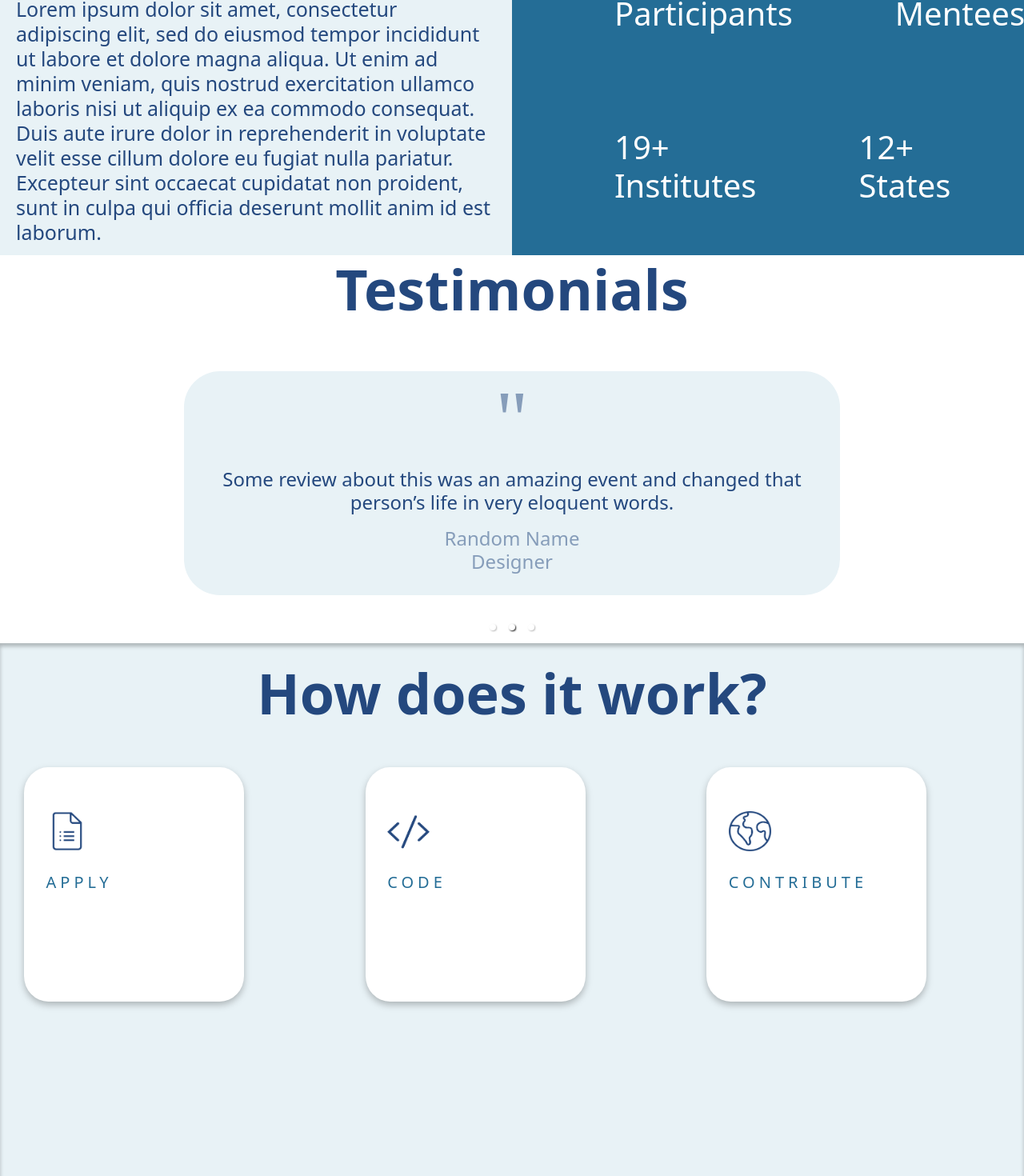
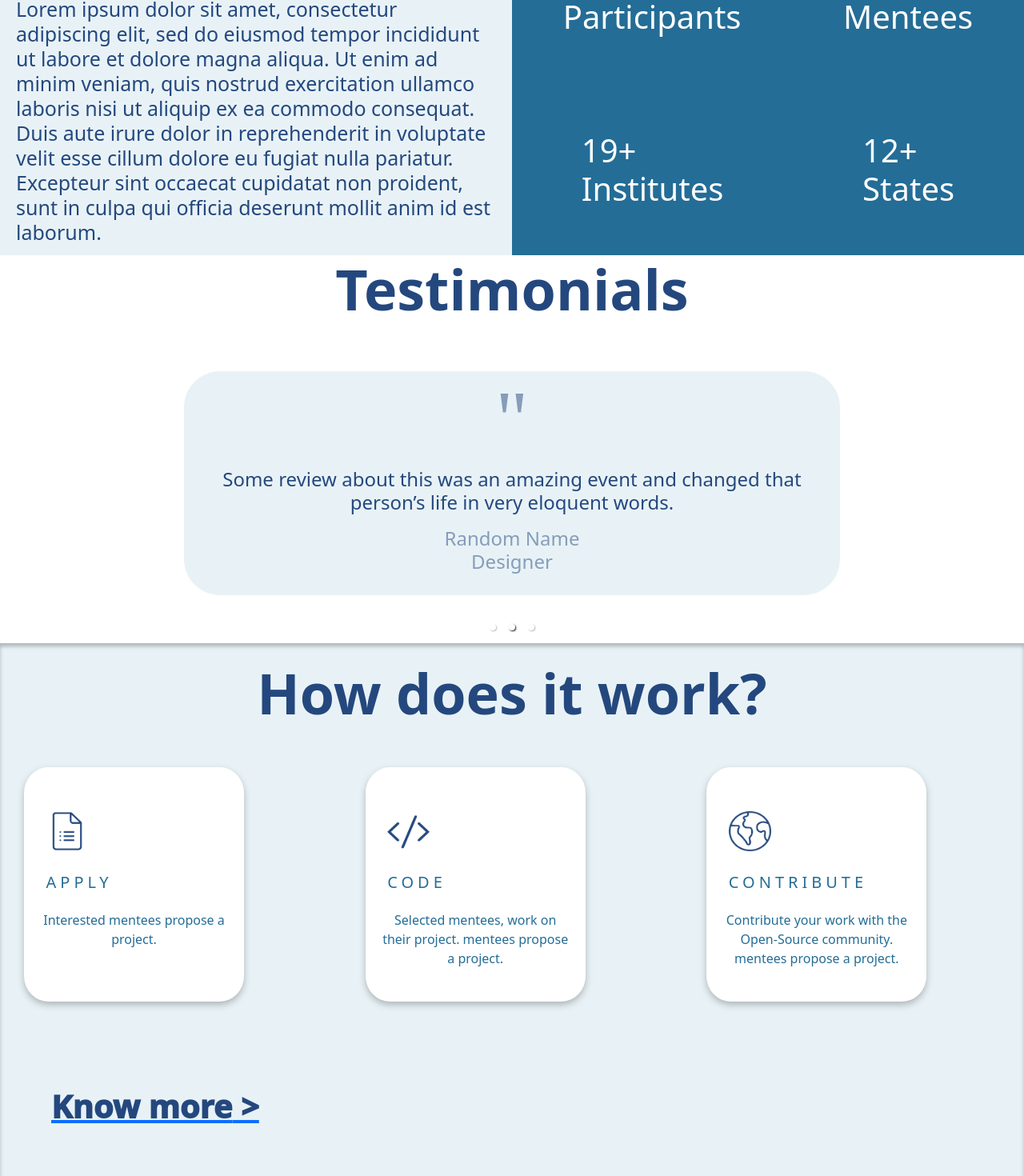
Before and after one commit to hrik2001/psoc2022-landing, a Next.js app in the folder psoc2022/: page / in a window 1280 px wide. Shown: the part 911-2381 px from the top of the page at 80% size. Built offline with nearby package versions, Linux system fonts and the light colour scheme.

Commit message:
minor ui fixes

```diff
--- a/psoc2022/components/footer.jsx
+++ b/psoc2022/components/footer.jsx
@@ -49,14 +49,15 @@ const Footer = () => {
                 ))}
             </ul>
             <h5 className={styles.pclub}>
-                Made with ♥️ by{" "}
-                <Image
+                Made with ♥️ by{"  "}
+                <img
                     src="/img/pclub-logo.png"
+                    alt=""
+                    srcset=""
                     height="50px"
                     width="50px"
-                    layout="fixed"
-                    alt=""
-                />{" "}
+                    className={styles.footerimage}
+                />
                 .
             </h5>
         </div>
--- a/psoc2022/components/how-it-works.jsx
+++ b/psoc2022/components/how-it-works.jsx
@@ -48,6 +48,9 @@ const How = ({ how }) => {
                     </div>
                 ))}
             </div>
+            <a href="#">
+                <h1 className={styles.know}>Know more{" >"}</h1>
+            </a>
         </div>
     );
 };
--- a/psoc2022/components/intro.jsx
+++ b/psoc2022/components/intro.jsx
@@ -46,8 +46,8 @@ const Intro = () => {
                         <li className={styles.listItem}>
                             <Image
                                 src="/img/girl-script.png"
-                                height="60px;"
-                                width="60px;"
+                                height="100px;"
+                                width="100px;"
                                 layout="fixed"
                                 alt=""
                             />
@@ -55,8 +55,8 @@ const Intro = () => {
                         <li className={styles.listItem}>
                             <Image
                                 src="/img/balsamiq.png"
-                                height="60px;"
-                                width="60px;"
+                                height="100px;"
+                                width="100px;"
                                 layout="fixed"
                                 alt=""
                             />
@@ -64,8 +64,8 @@ const Intro = () => {
                         <li className={styles.listItem}>
                             <Image
                                 src="/img/bugsee.png"
-                                height="60px;"
-                                width="60px;"
+                                height="100px;"
+                                width="100px;"
                                 layout="fixed"
                                 alt=""
                             />
@@ -73,8 +73,8 @@ const Intro = () => {
                         <li className={styles.listItem}>
                             <Image
                                 src="/img/internwell.png"
-                                height="60px;"
-                                width="60px;"
+                                height="100px;"
+                                width="100px;"
                                 layout="fixed"
                                 alt=""
                             />
--- a/psoc2022/styles/about.module.css
+++ b/psoc2022/styles/about.module.css
@@ -26,15 +26,9 @@
 }
 
 .stats h1 {
-    margin-left: 20%;
-    /* position: relative; */
-    /* margin: 0; */
-    /* display: inline; */
-
-    /* flex-direction: row; */
-    /* justify-content: space-around; */
-    /* flex-wrap: wrap; */
-    /* vertical-align: initial; */
+    text-align: left;
+    width: auto;
+    margin: auto;
 }
 
 .card {
--- a/psoc2022/styles/footer.module.css
+++ b/psoc2022/styles/footer.module.css
@@ -42,7 +42,7 @@
     width: fit-content;
     margin: auto;
     /* margin-left: 40%; */
-    margin-top: 10px;
+    margin-top: 30px;
     padding: 0;
     flex-direction: row;
     align-items: center;
--- a/psoc2022/styles/how.module.css
+++ b/psoc2022/styles/how.module.css
@@ -52,7 +52,7 @@
     padding: 20px;
     border-radius: 10px;
     z-index: 999;
-    opacity: 0;
+    /* opacity: 0; */
     transition: all 1s ease;
     color: #246d96;
 }
@@ -73,6 +73,12 @@
     margin-top: 20%;
     margin-left: 10%;
 }
+.know {
+    margin-left: 5%;
+    font-weight: 1000;
+    color: #24487e;
+    transform: translateY(-20px);
+}
 .element:hover .media {
     transform: scale(1.1);
 }
@@ -80,7 +86,3 @@
 .element:hover .cat {
     font-weight: bold;
 }
-
-.element:hover .catInfo {
-    opacity: 1;
-}
--- a/psoc2022/styles/intro.module.css
+++ b/psoc2022/styles/intro.module.css
@@ -31,7 +31,6 @@
     position: sticky;
     font-size: 24px;
 }
-
 
 .card {
     flex: 1;
@@ -88,6 +87,7 @@
     height: 40px;
     margin-top: 25px;
     margin-bottom: 25px;
+    padding: 0px 10px;
 }
 .emailbutton {
     border-radius: 20px;
```
